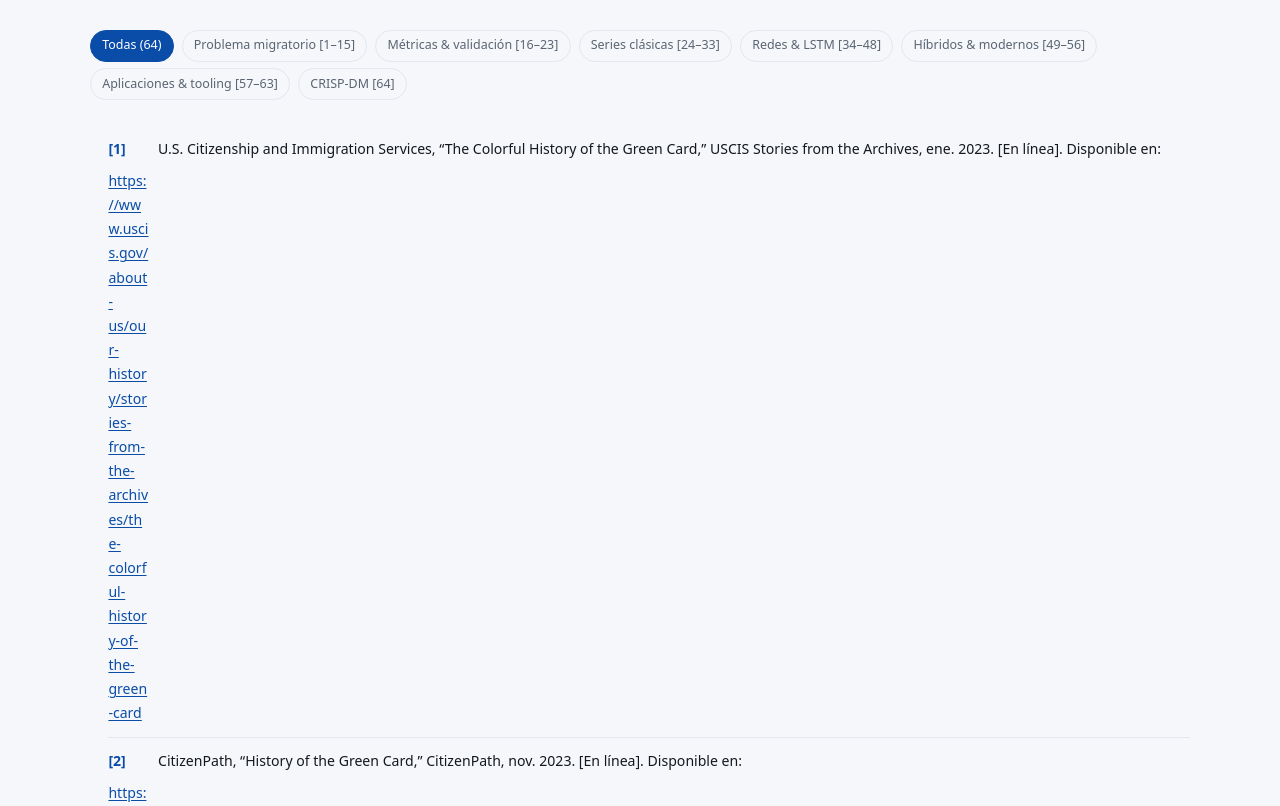
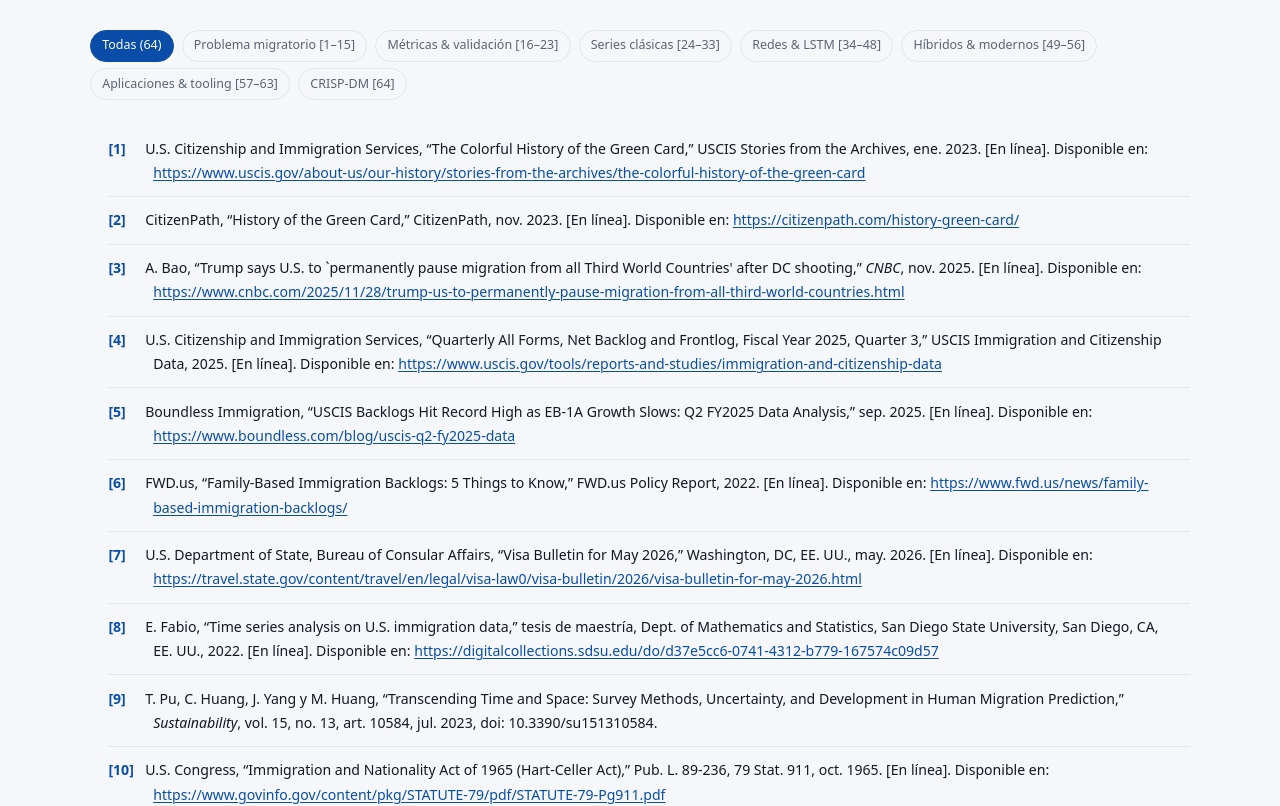
Before and after one commit to UACJ-MIAAD/VisaPredictAI_WEB, a Next.js app: page /recursos in a window 1280 px wide. Shown: the part 3900-4706 px from the top of the page. Built offline with nearby package versions, Linux system fonts and the light colour scheme.

Commit message:
fix(refs): hanging indent so URLs wrap normally (grid placed links in narrow column)

```diff
--- a/app/content.css
+++ b/app/content.css
@@ -544,16 +544,14 @@
 .ref-tab.active { background: var(--color-accent); color: #fff; border-color: var(--color-accent); }
 .ref-list { list-style: none; padding: 0; display: grid; gap: 0; }
 .ref-item {
-  display: grid;
-  grid-template-columns: 2.6rem 1fr;
-  gap: 0.5rem;
   font-size: 0.88rem;
   line-height: 1.55;
-  padding: 0.7rem 0;
+  padding: 0.7rem 0 0.7rem 2.8rem;
+  text-indent: -2.8rem; /* hanging indent: number hangs, wraps align */
   border-bottom: 1px solid var(--color-border);
 }
 .ref-item.hidden { display: none; }
-.ref-num { font-family: var(--font-mono); color: var(--color-accent); font-weight: 700; }
+.ref-num { display: inline-block; width: 2.3rem; text-indent: 0; font-family: var(--font-mono); color: var(--color-accent); font-weight: 700; }
 .ref-item a { word-break: break-word; }
 
 /* ── Authors ── */
```
